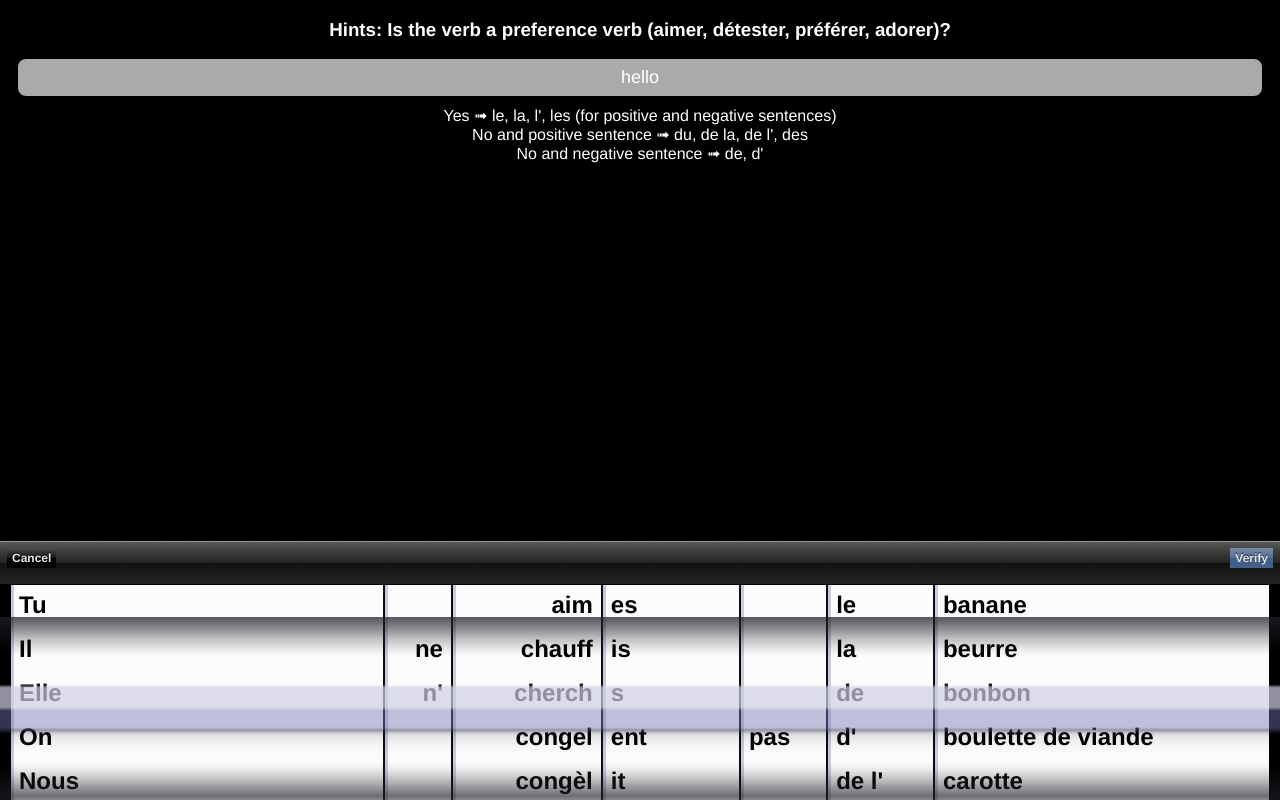
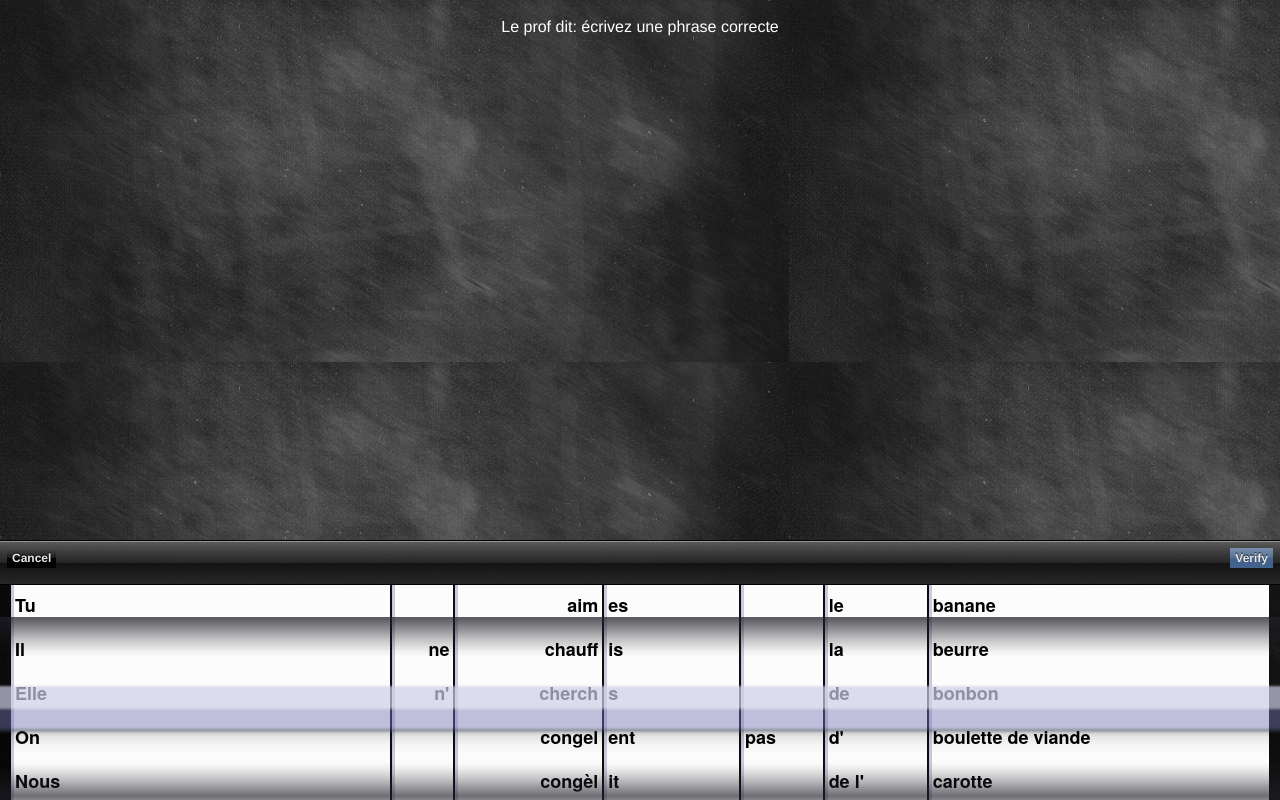
Before and after one commit to zenpoet/sentencechef, a plain HTML site: page www/index.html in a window 1280 px wide. Drawn offline with Linux system fonts and the light colour scheme.

Commit message:
chalkboard look and feel

```diff
--- a/www/css/spinningwheel.css
+++ b/www/css/spinningwheel.css
@@ -77,10 +77,12 @@
 #sw-slots .sw-readonly { background:#ddd; }
 
 #sw-slots li {
-	padding:0 8px;
+/*	padding:0 8px; */
+	padding:0 4px;
 	height:44px;
 	overflow:hidden;
-	font:bold 24px/44px Helvetica,sans-serif;
+/*	font:bold 24px/44px Helvetica,sans-serif; */
+	font:bold 18px/44px Noteworthy,HelveticaNeue,Helvetica,sans-serif;
 }
 
 #sw-frame {
--- a/www/index.html
+++ b/www/index.html
@@ -18,9 +18,11 @@ window.addEventListener('load', function(){ setTimeout(function(){ window.scroll
 
 
 <style type="text/css">
-	body { text-align:center; font-family:helvetica; }
+/*	body { text-align:center; font-family:helvetica; } */
+	body { text-align:center; font-family:Chalkduster,helvetica; background-image:url(img/chalkboard-black.jpg); }
 	button { font-size:16px; }
-	#result { margin:10px; background:#aaa; -webkit-border-radius:8px; padding:8px; font-size:18px; }
+/*	#result { margin:10px; background:#aaa; -webkit-border-radius:8px; padding:8px; font-size:16px; } */
+	#result { margin:10px; padding:8px; font-size:16px; }
 </style>
 
 </head>
@@ -28,11 +30,12 @@ window.addEventListener('load', function(){ setTimeout(function(){ window.scroll
 <body bgcolor=black>
 
 <font color=white>
-<h3>Hints: Is the verb a preference verb (aimer, détester, préférer, adorer)?</h3>
-<p id="result">hello</p>
+<p id="result">Le prof dit: écrivez une phrase correcte</p>
+<!--
 Yes &#10143; le, la, l', les (for positive and negative sentences)</br>
 No and positive sentence &#10143; du, de la, de l', des</br>
 No and negative sentence &#10143; de, d'</br>
+-->
 </font>
 
 <script type="text/javascript">
--- a/www/js/sentence.js
+++ b/www/js/sentence.js
@@ -143,6 +143,7 @@ verb_stem_er.push("chauff");
 verb_stem_er.push("prépar");
 verb_stem_er.push("congel");
 verb_stem_er.push("congèl");
+verb_stem_er.push("congél");
 verb_stem_er.push("préfér");
 verb_stem_er.push("préfèr");
 verb_stem_er.sort();
@@ -263,12 +264,12 @@ function isInList(arr, element)
 
 function subjectVerbAgreement_ER(subject, verb_stem, verb_ending) {
   // check special case for préférer
-  if (verb_stem=='préfér') {
+  if (verb_stem=='préfér' || 'congél') {
     // must be nous vous or equivalent
 	if (subject != "Nous" && subject != "Vous" && !isInList(subject, subject_plus_moi))
       return false;
   }
-  else if (verb_stem=='préfèr') {
+  else if (verb_stem=='préfèr' || 'congèl') {
 	if (subject == "Nous" || subject == "Vous" || isInList(subject, subject_plus_moi))
       return false;
   }
```
Also changed, not shown: www/img/chalkboard-black.jpg (added), www/img/chalkboard-black2.jpg (added), www/img/chalkboard-blue.jpg (added), www/img/chalkboard-green.jpg (added), 1 other file.
